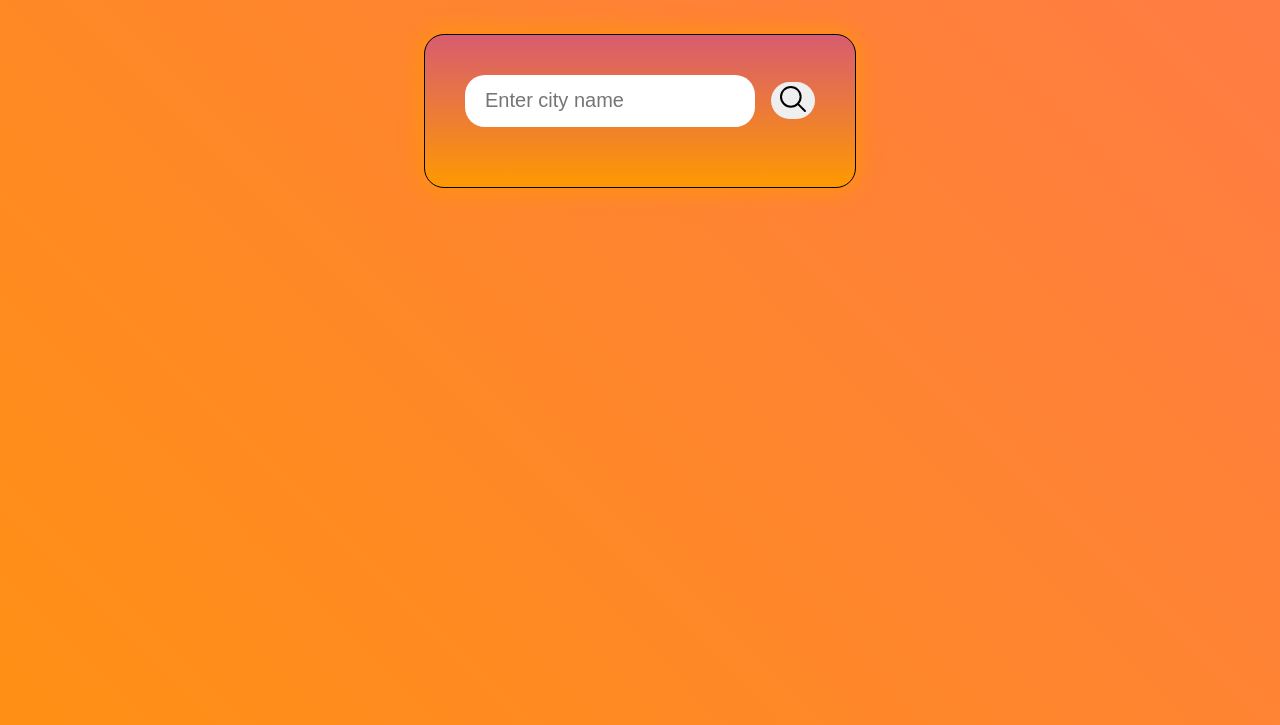
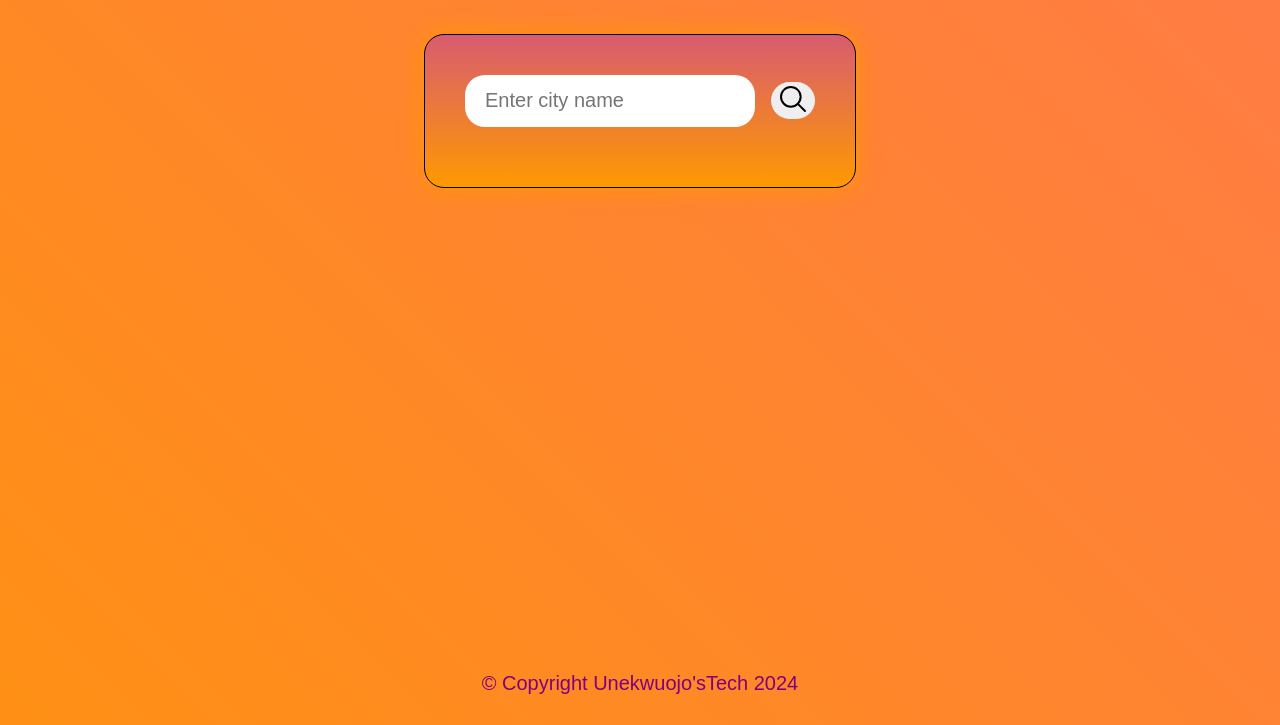
Before and after one commit to Jamesunekwuojo/Weather-App, a plain HTML site: page index.html in a window 1280 px wide. Shown: the part 75-800 px from the top of the page. Drawn offline with nearby package versions, Linux system fonts and the light colour scheme.

Commit message:
footer added

```diff
--- a/app.css
+++ b/app.css
@@ -17,10 +17,17 @@ header{
     font-size: 20px;
 }
 
+footer {
+    margin-bottom:30px ;
+    display: flex;
+    justify-content: center;
+    font-weight: 500;
+    font-size: 20px;
+    color: purple;
+}
 /* Container for card to keep it centered */
 .card-container {
     display: flex;
-
     justify-content: center;
     flex-grow: 1;
 }
--- a/index.html
+++ b/index.html
@@ -61,6 +61,8 @@
 
     </div>
 
+    <footer> &copy Copyright Unekwuojo'sTech 2024 </footer>
+
 
 
 
```
